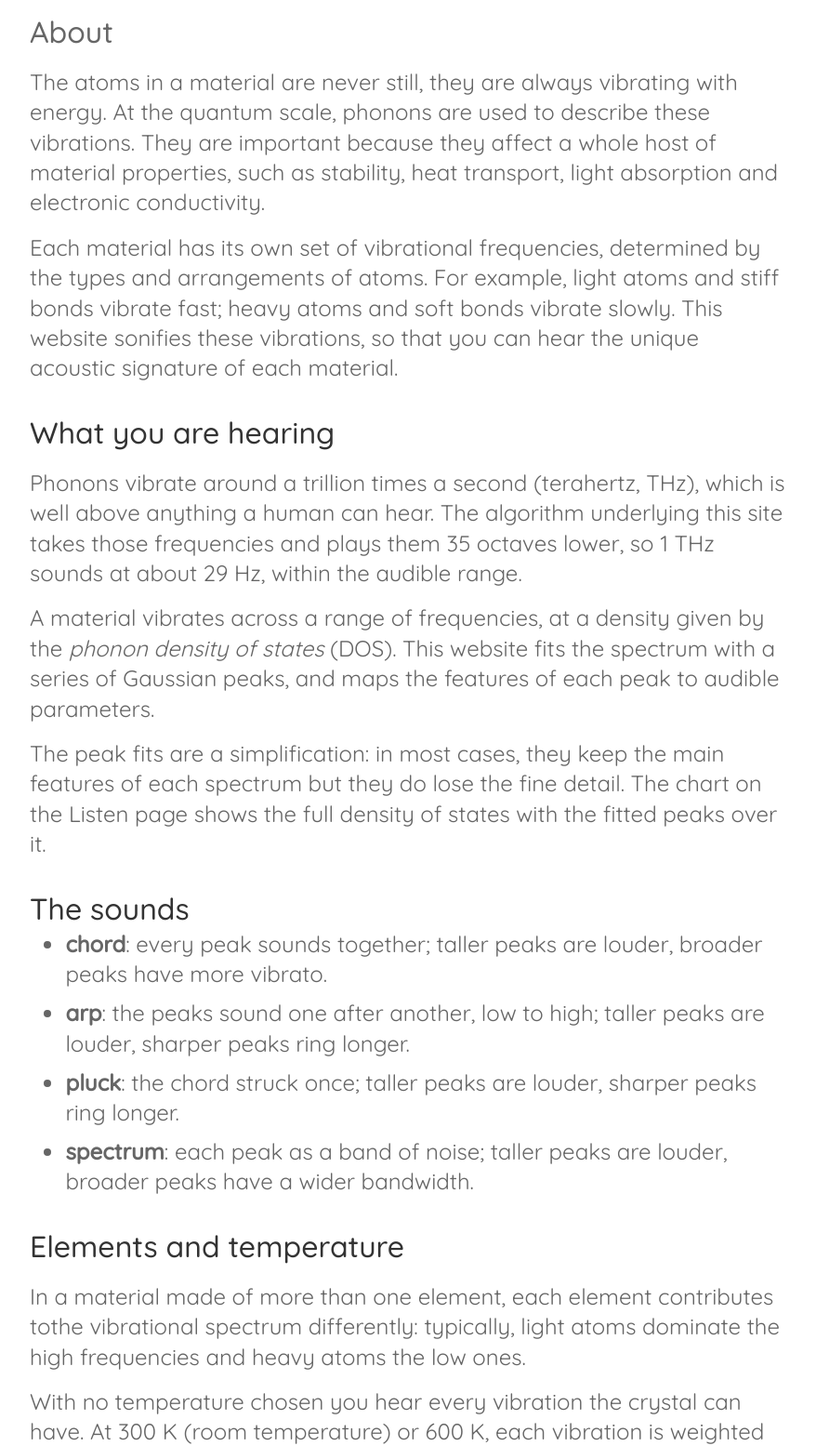
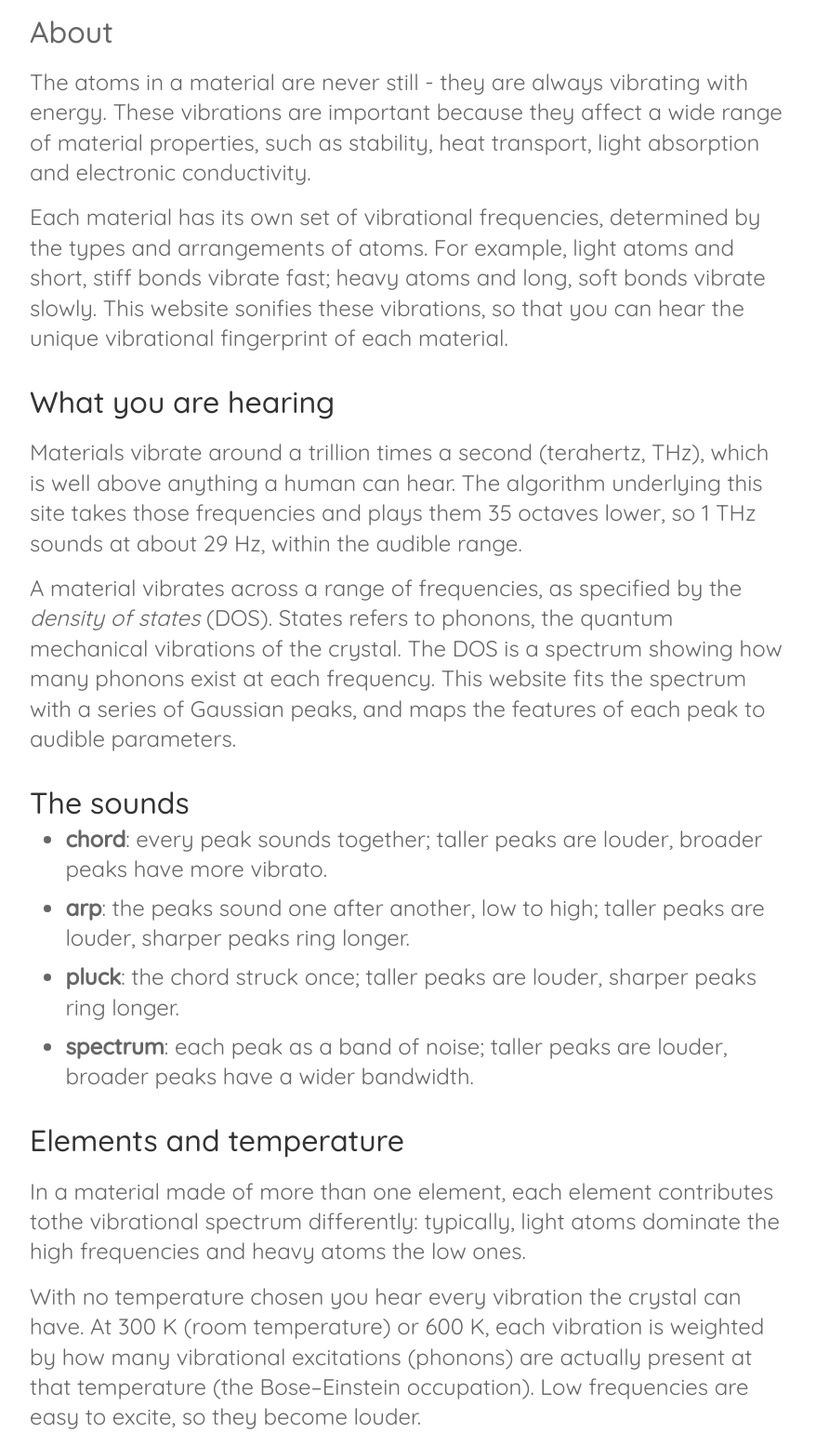
Before and after one commit to lucydot/SingingMaterialsSite, a plain HTML site: page site/about.html in a window 1280 px wide. Shown: the part 99-1654 px from the top of the page at 93% size, without its empty margins (200-1078 px from the left). Drawn offline with Linux system fonts and the light colour scheme.

Commit message:
improve about

```diff
--- a/site/about.html
+++ b/site/about.html
@@ -23,21 +23,19 @@
   <main class="prose">
     <h1>About</h1>
 
-    <p>The atoms in a material are never still, they are always vibrating with energy.
-      At the quantum scale, phonons are used to describe these vibrations. They are important because they affect a whole host of material properties, such as stability, heat transport, light absorption and electronic conductivity.</p>
+    <p>The atoms in a material are never still - they are always vibrating with energy.
+      These vibrations are important because they affect a wide range of material properties, such as stability, heat transport, light absorption and electronic conductivity.</p>
 
-    <p>Each material has its own set of vibrational frequencies, determined by the types and arrangements of atoms. For example, light atoms and stiff bonds vibrate fast;
-      heavy atoms and soft bonds vibrate slowly. This website <it>sonifies</it> these vibrations, so that you can hear the unique acoustic signature of each material.</p>
+    <p>Each material has its own set of vibrational frequencies, determined by the types and arrangements of atoms. For example, light atoms and short, stiff bonds vibrate fast;
+      heavy atoms and long, soft bonds vibrate slowly. This website <it>sonifies</it> these vibrations, so that you can hear the unique vibrational fingerprint of each material.</p>
 
     <h2>What you are hearing</h2>
-    <p>Phonons vibrate around a trillion times a second (terahertz, THz), which is well above anything a human
+    <p>Materials vibrate around a trillion times a second (terahertz, THz), which is well above anything a human
       can hear. The algorithm underlying this site takes those frequencies and plays them 35 octaves lower, so 1&nbsp;THz
       sounds at about 29&nbsp;Hz, within the audible range. </p>
-    <p>A material vibrates across a range of frequencies, at a density given by the <em>phonon density of states</em> (DOS).
+    <p>A material vibrates across a range of frequencies, as specified by the <em>density of states</em> (DOS).
+      States refers to phonons, the quantum mechanical vibrations of the crystal. The DOS is a spectrum showing how many phonons exist at each frequency.
       This website fits the spectrum with a series of Gaussian peaks, and maps the features of each peak to audible parameters.</p>
-
-      <p>The peak fits are a simplification: in most cases, they keep the main features of each spectrum but they do lose the fine detail.
-      The chart on the Listen page shows the full density of states with the fitted peaks over it.</p>
 
     <h2>The sounds</h2>
     <ul>
@@ -51,11 +49,18 @@
     <p>In a material made of more than one element, each element contributes tothe vibrational spectrum differently:
       typically, light atoms dominate the high frequencies and heavy atoms the low ones.</p>
     <p>With no temperature chosen you hear every vibration the crystal can have. At 300&nbsp;K (room temperature)
-      or 600&nbsp;K, each vibration is weighted by how many phonons are actually present at that temperature
-      (the Bose–Einstein occupation). Low frequencies are easy to excite, so they become louder. Note however that this temperature-dependence ignores more complex anharmonic effects effects such as thermal expansion.</p>
+      or 600&nbsp;K, each vibration is weighted by how many vibrational excitations (phonons) are actually present at that temperature
+      (the Bose–Einstein occupation). Low frequencies are easy to excite, so they become louder. </p>
+
+      <h2>Key limitations of this approach</h2>
+
+      <p>The peak fits are a simplification: in most cases, they keep the main features of each spectrum but they do lose the fine detail.
+      The chart on the Listen page shows the full density of states with the fitted peaks over it.</p>
+
+      <p>The temperature-dependence ignores higher-order effects such as thermal expansion or phonon-phonon interactions.</p>
 
     <h2>How it is made</h2>
-    <p>The phonon data comes from the <a href="https://next-gen.materialsproject.org/">Materials Project</a>,
+    <p>The density of states data comes from the <a href="https://next-gen.materialsproject.org/">Materials Project</a>,
       calculated with Density Functional Theory. The peaks are fitted with
       <a href="https://github.com/lucydot/SingingMaterials">SingingMaterials</a> and turned into
       <a href="https://strudel.cc/">Strudel</a> code with
```
